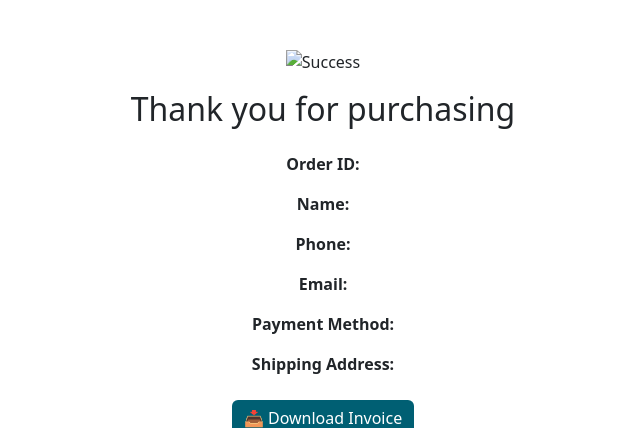
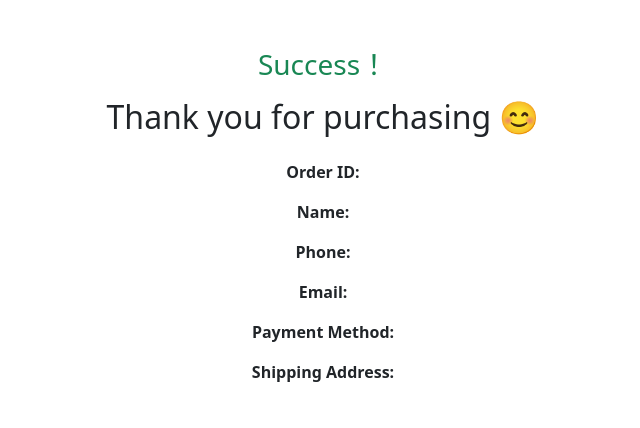
Before and after one commit to 3055679/OnlineBookStore, a Django app: page /bookstore/transaction/ in a window 1280 px wide. Shown: the part 73-501 px from the top of the page, without its empty margins (317-957 px from the left). Run offline with Django 5.2, Linux system fonts and the light colour scheme; some libraries are stand-ins or nearby versions.

Commit message:
Updated transaction page

```diff
--- a/bookstore/templates/bookstore/transaction.html
+++ b/bookstore/templates/bookstore/transaction.html
@@ -1,7 +1,7 @@
 {% extends 'bookstore/base.html' %} {% block body %}
 <div class="container text-center mt-5">
-  <img src="https://via.placeholder.com/50" alt="Success" />
-  <h2 class="mt-3">Thank you for purchasing</h2>
+<h3 class="text-success">Success！</h3>
+  <h2 class="mt-3">Thank you for purchasing 😊</h2>
 
   <div class="mt-4" id="order-details">
     <p><b>Order ID:</b> <span id="order_id"></span></p>
@@ -11,12 +11,12 @@
     <p><b>Payment Method:</b> <span id="order_payment"></span></p>
     <p><b>Shipping Address:</b> <span id="order_address"></span></p>
   </div>
-
+<!--
   <div class="mt-4">
     <a href="#" class="btn btn-primary">📥 Download Invoice</a>
   </div>
 
-  <!-- <button id="confirm-payment" class="btn btn-success w-100 mt-3">Confirm Payment</button>-->
+   <button id="confirm-payment" class="btn btn-success w-100 mt-3">Confirm Payment</button>-->
 </div>
 
 
```
Also changed, not shown: db.sqlite3.
